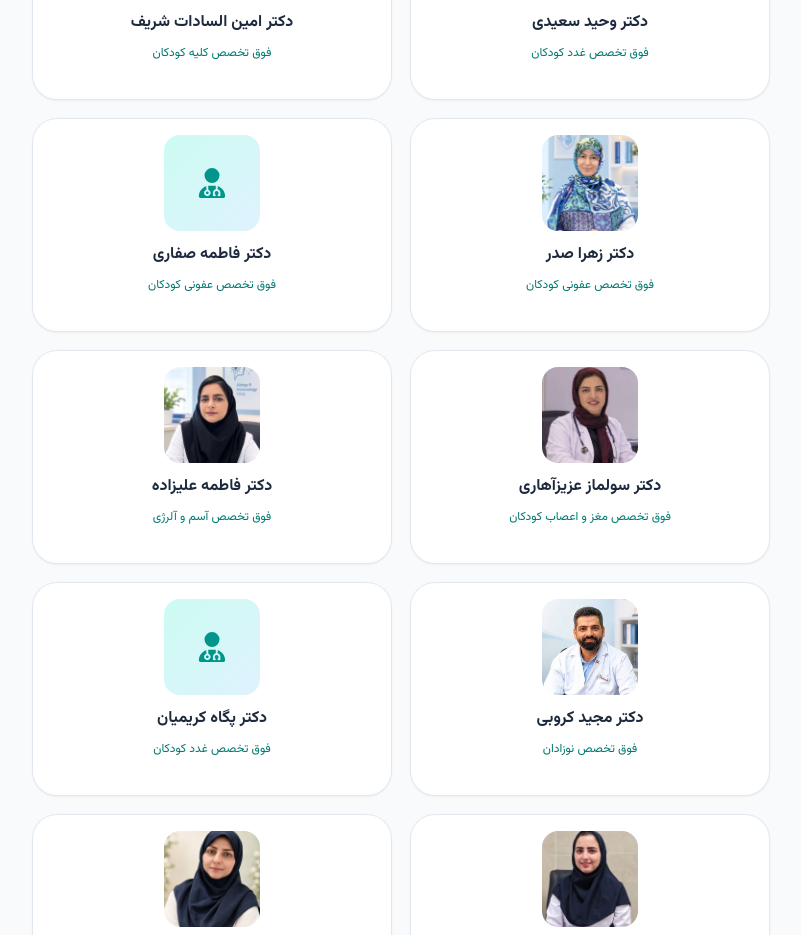
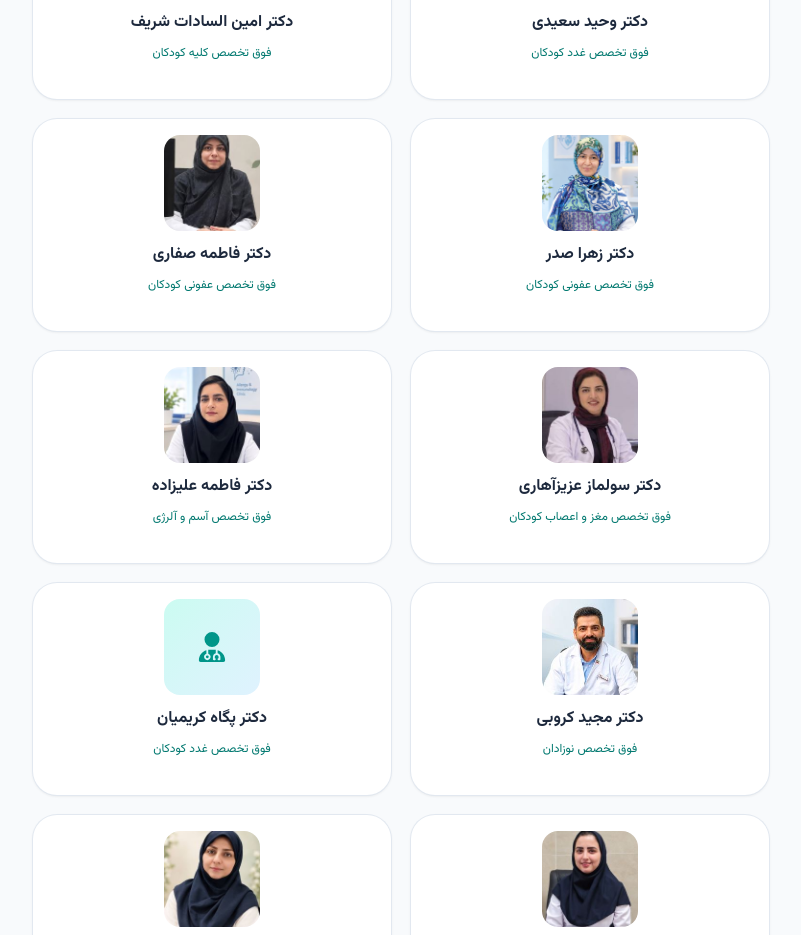
Before and after one commit to mohsenjamalpoor/kodak-man, a Next.js app: page /doctors in a window 1280 px wide. Shown: the part 860-1795 px from the top of the page, without its empty margins (239-1040 px from the left). Built offline with nearby package versions, Linux system fonts and the light colour scheme.

Commit message:
add image dr safari

```diff
--- a/src/data/doctors.js
+++ b/src/data/doctors.js
@@ -75,8 +75,8 @@ export const doctors = [
     id: 8,
     name: "دکتر فاطمه صفاری",
     specialty: "فوق تخصص عفونی کودکان",
-    image: null,
-    bio: "بررسی و درمان بیماری‌های عفونی کودکان، از جمله عفونت‌های تنفسی و ادراری، اسهال عفونی و بیماری‌های ناشی از ویروس‌ها و باکتری‌ها.",
+    image: "/images/drsafari.jpg",
+    bio: "پیشگیری و درمان بیماری‌های عفونی نوزادان، کودکان و نوجوانان، تب‌های طول‌کشیده، عفونت‌های تنفسی،گوارشی و ادراری مشاوره واکسیناسیون.",
     education: ["دانشگاه علوم پزشکی ایران"],
     schedule: { دوشنبه: "۰۹:۰۰ - ۱۲:۰۰" },
   },
```
Also changed, not shown: public/images/drsafari.jpg (added).
